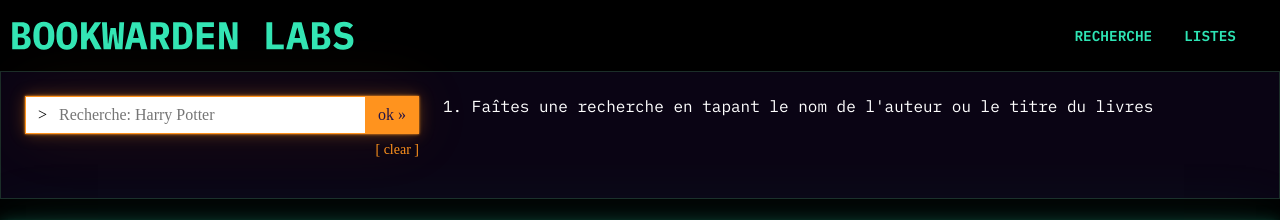
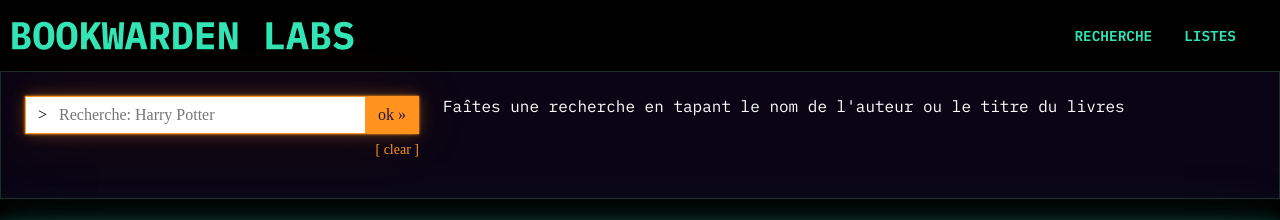
Before and after one commit to Awazez/bookwardenapptest, a Vue app: page / in a window 1280 px wide. Shown: the top 220 px of the page. Built offline with nearby package versions, Linux system fonts and the light colour scheme; no server answers.

Commit message:
remover 1

```diff
--- a/src/components/SearchBar.vue
+++ b/src/components/SearchBar.vue
@@ -18,7 +18,7 @@
         </p>
       </div>
       <div class="subtitle-input col-12 col-xl-8">
-        1. Faîtes une recherche en tapant le nom de l'auteur ou le titre du livres
+        Faîtes une recherche en tapant le nom de l'auteur ou le titre du livres
         <br>
       </div>
     </div>
```
